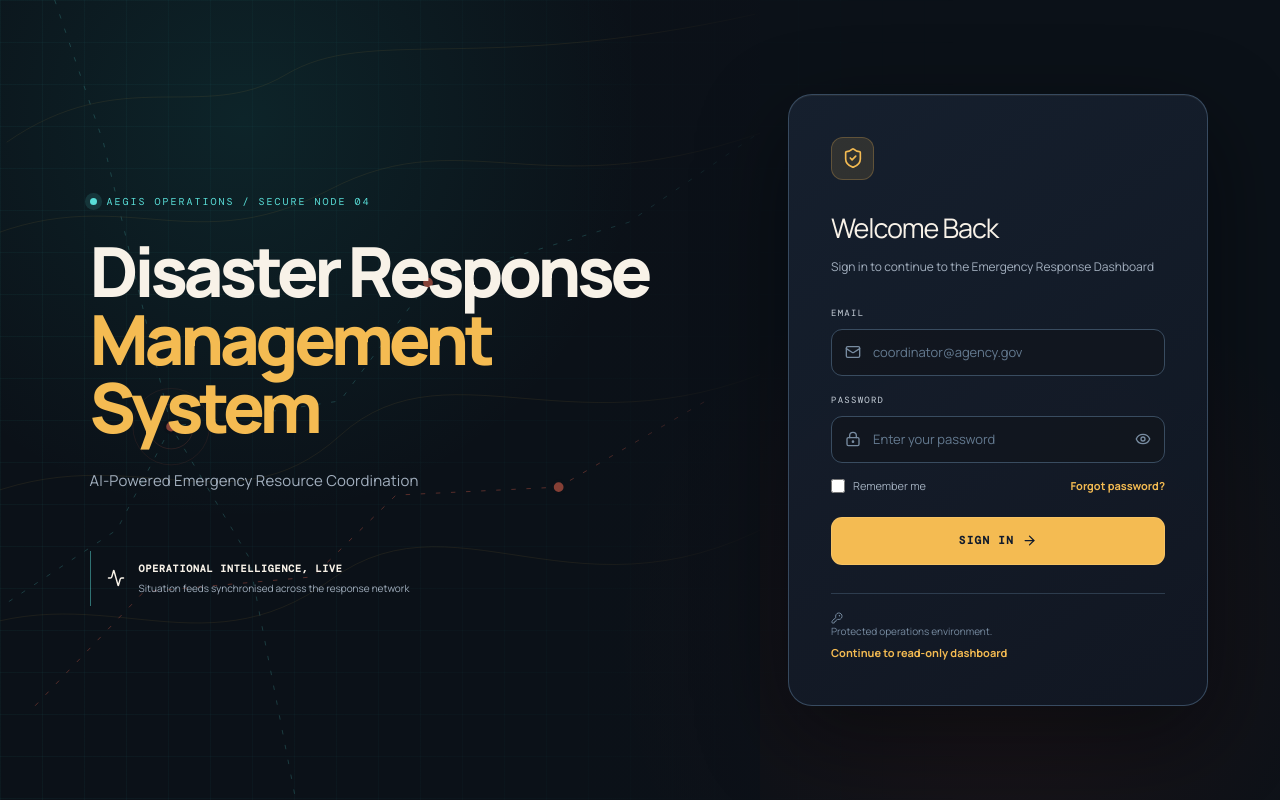
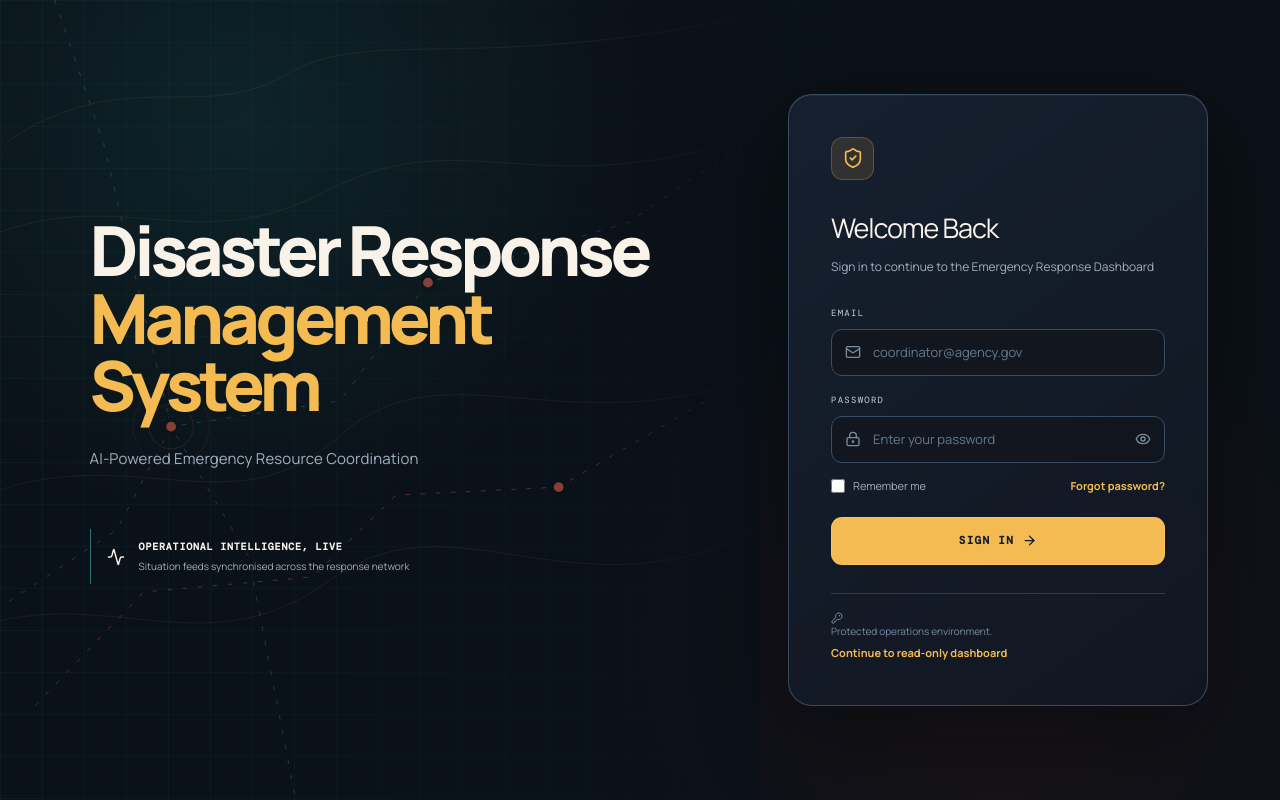
Before and after one commit to hasini33/AI-Based-Disaster-Response-Management, a React app in the folder frontend/: page /login in a window 1280 px wide. Built offline with nearby package versions, Linux system fonts and the light colour scheme; the HTML template or start-up script is replaced by a standard one.

Commit message:
removed text

```diff
--- a/frontend/src/pages/Login.jsx
+++ b/frontend/src/pages/Login.jsx
@@ -154,9 +154,7 @@ function Login() {
         </svg>
 
         <div className="auth-visual__content">
-          <p className="auth-kicker">
-            Aegis Operations / secure node 04
-          </p>
+
 
           <h1 className="auth-title" id="auth-platform-title">
             Disaster Response
```
